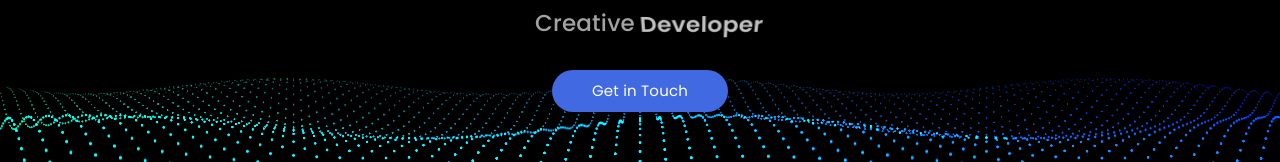
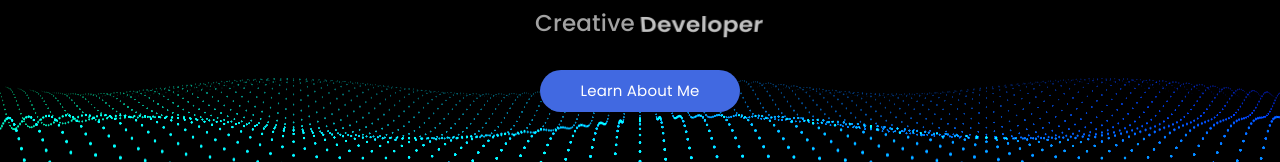
Before and after one commit to KevinThePepper/portfolio, a Next.js app: page / in a window 1280 px wide. Shown: the part 384-546 px from the top of the page. Built offline with nearby package versions, Linux system fonts and the light colour scheme.

Commit message:
fix: redirect main button to about page

```diff
--- a/src/components/Home.js
+++ b/src/components/Home.js
@@ -24,8 +24,8 @@ const Home = ({ activeWithBtn }) => {
             <AnimatedText />
           </h3>
           <div className="edrea_tm_button transition_link">
-            <a href="#contact" onClick={() => changeNav("contact")}>
-              Get in Touch
+            <a href="#about" onClick={() => changeNav("about")}>
+              Learn About Me
             </a>
           </div>
         </div>
```
